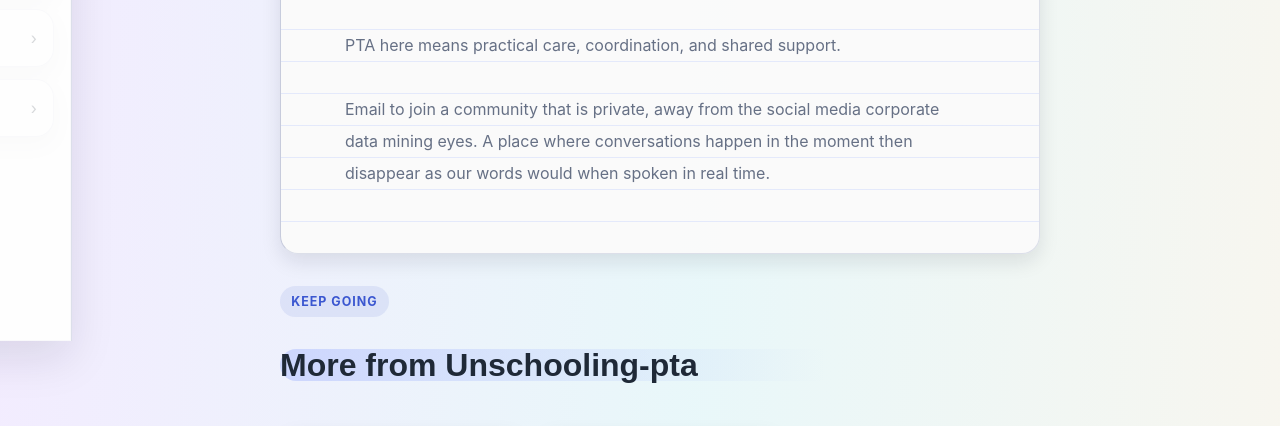
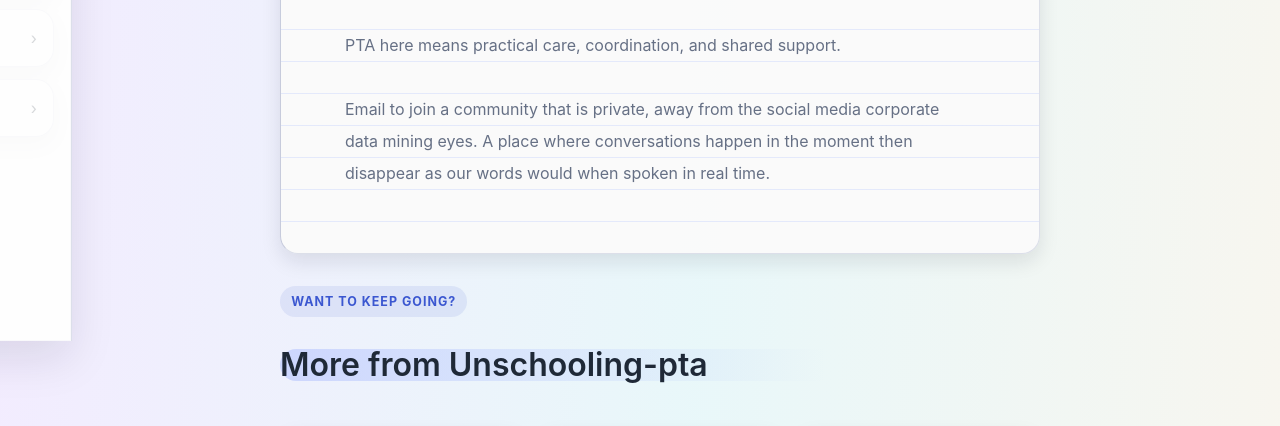
Before and after one commit to CogSciOliver/unschool-pages, an Eleventy site: page content/unschooling-pta/community-glue.md in a window 1280 px wide. Shown: the part 459-885 px from the top of the page. Built offline with nearby package versions, Linux system fonts and the light colour scheme; Eleventy itself is replaced by a stand-in of ours; files that its build step writes are made by us from their sources; a web font is replaced by a local one.

Commit message:
v1.0.2 Content Additions: Updates

```diff
--- a/_includes/layouts/article.njk
+++ b/_includes/layouts/article.njk
@@ -18,7 +18,7 @@ layout: layouts/base.njk
   {% if related.length %}
   <section class="section-block article-related">
     <div class="section-heading">
-      <div class="stamp">Keep Going</div>
+      <div class="stamp">Want to Keep Going?</div>
       <h2>More from {{ section | title }}</h2>
     </div>
     <div class="card-grid card-grid--related">
--- a/assets/css/notebook.css
+++ b/assets/css/notebook.css
@@ -36,6 +36,10 @@
   background: linear-gradient(90deg, var(--color-highlight), transparent 72%);
 }
 
+.section-heading h2{
+  font-family: var(--font-display);
+}
+
 .article {
   border-left: 1px solid var(--color-border-strong);
 }
--- a/content/unschooling-pta/community-glue.md
+++ b/content/unschooling-pta/community-glue.md
@@ -3,7 +3,7 @@ layout: layouts/article.njk
 title: Building Community Glue Without Recreating School
 nav_label: Community Glue
 permalink: /unschooling-pta/community-glue/
-section: unschooling-pta
+section: unschooling-PTA
 nav_order: 1
 format: Community Note
 description: Ways to support one another without importing institutional habits.
--- a/content/unschooling-pta/index.md
+++ b/content/unschooling-pta/index.md
@@ -2,6 +2,6 @@
 layout: layouts/section.njk
 title: Unschooling PTA
 permalink: /unschooling-pta/
-section: unschooling-pta
+section: unschooling-PTA
 description: Family support, organizing, and community glue.
 ---
--- /dev/null
+++ b/content/unschooling-pta/pda.md
@@ -0,0 +1,11 @@
+---
+layout: layouts/article.njk
+title: PDA Child & Adult
+nav_label: PDA
+permalink: /unschooling-pta/pda/
+section: unschooling-PTA
+nav_order: 1
+format: Community Note
+description: Ways to support one another without importing institutional habits.
+topic_hubs: ["community", "support"]
+---
--- a/content/unschooling-pta/unschool-summit-2026.md
+++ b/content/unschooling-pta/unschool-summit-2026.md
@@ -3,7 +3,7 @@ layout: layouts/article.njk
 title: Unschooling Summit Roundtables and Interviews
 nav_label: Unschooling Summit 2026
 permalink: /unschooling-pta/unschooling-summit-2026/
-section: unschooling-pta
+section: unschooling-PTA
 nav_order: 1
 format: Community Note
 description: Ways to support one another without importing institutional habits.
```
